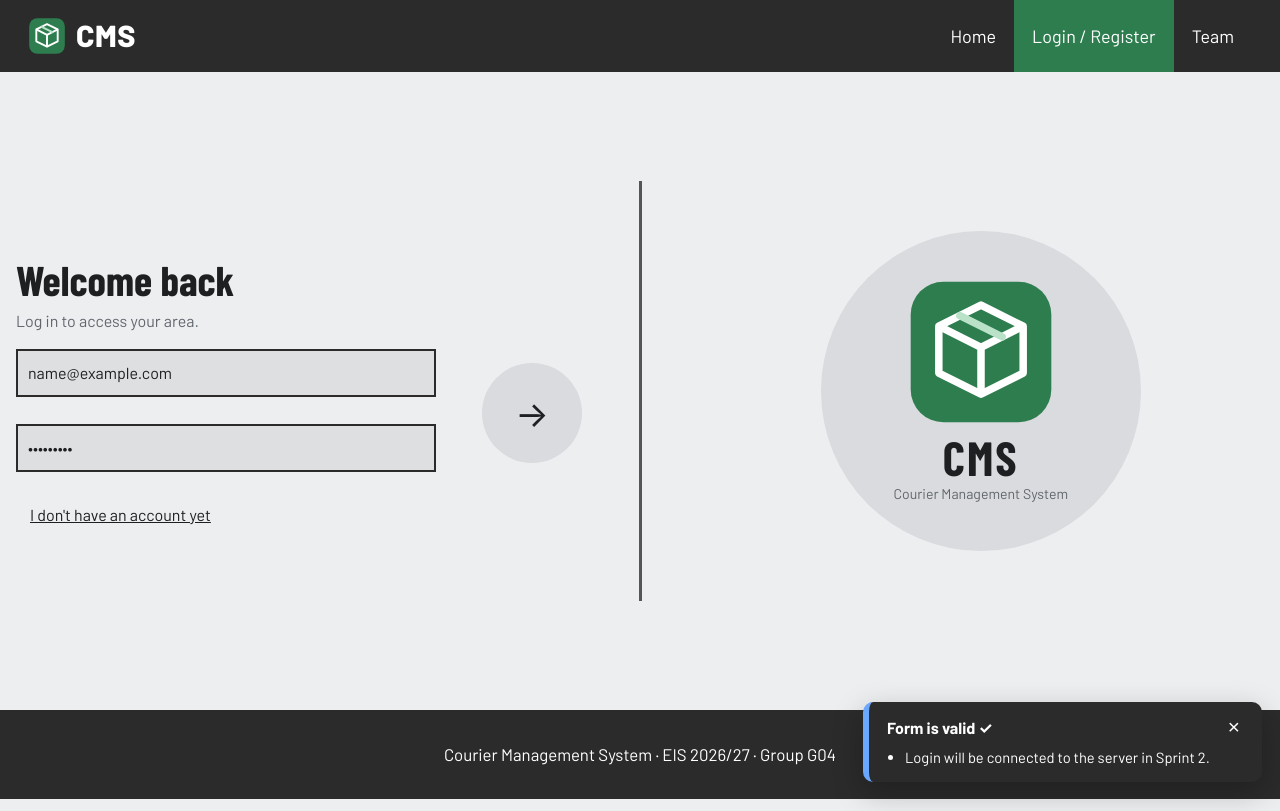
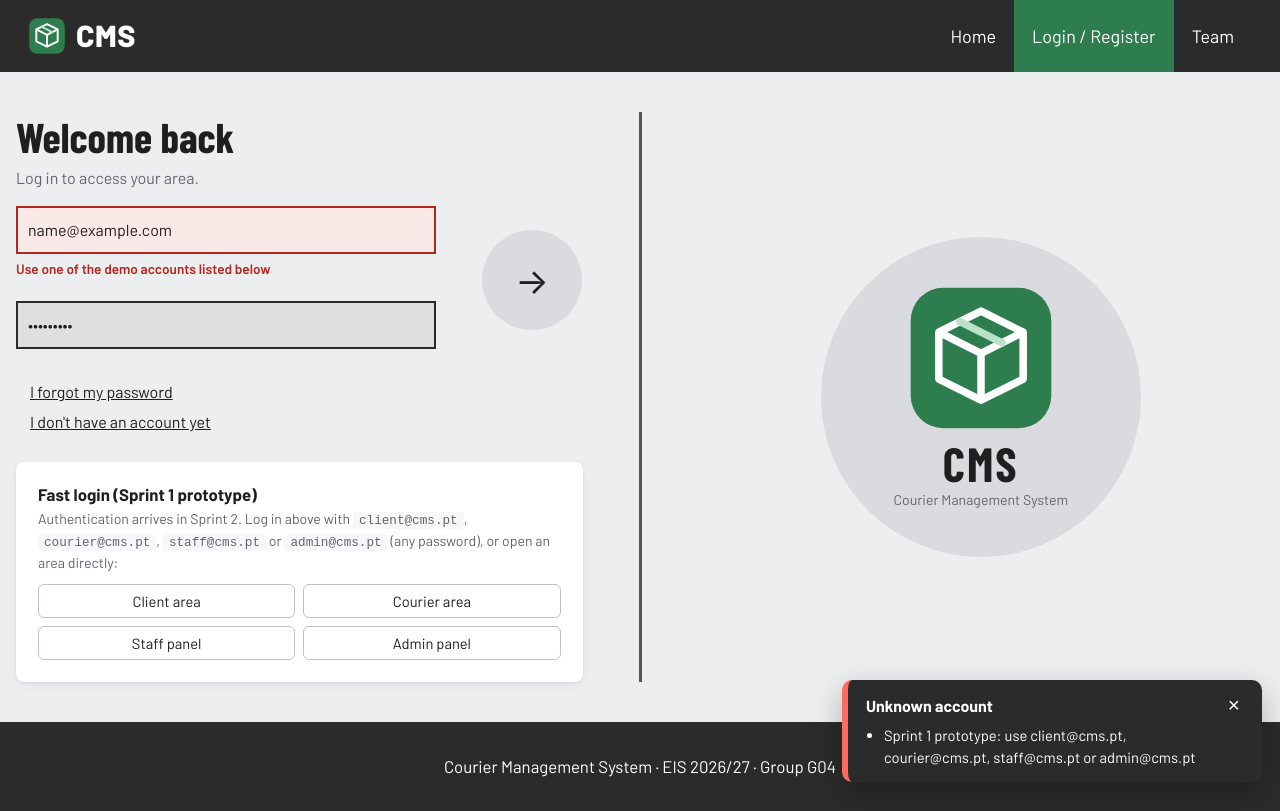
Before and after one commit to biggie2301/EIS_2627-G04_MEEC, a plain HTML site: page public_html/login.html in a window 1280 px wide. Both pictures are taken after typing "name@example.com", "Sample123" into the empty fields and a click on the button "Log in". Drawn offline with nearby package versions, Linux system fonts and the light colour scheme.

Commit message:
add fast login to user areas and password recovery page

```diff
--- a/public_html/css/login.css
+++ b/public_html/css/login.css
@@ -31,6 +31,10 @@
 .auth-section:target, .auth-section.default { display: block; }
 .auth-col:has(.auth-section:target) .auth-section.default:not(:target) { display: none; }
 
+.proto-nav { margin-top: 28px; }
+.proto-nav h3 { font-size: 1.05rem; margin-bottom: 4px; }
+.proto-nav .links { display: grid; grid-template-columns: repeat(2, minmax(0, 1fr)); gap: 8px; margin-top: 10px; }
+
 @media (max-width: 860px) {
     .auth-panel { grid-template-columns: 1fr; gap: 30px; }
     .auth-divider { display: none; }
--- /dev/null
+++ b/public_html/js/login.js
@@ -0,0 +1,27 @@
+/* ==========================================================================
+   CMS — Fast login (login.html) — Sprint 1 prototype
+   There is no server yet, so the login form only checks the fields
+   (js/validation.js) and then opens the area of one of the demo accounts.
+   Real authentication will replace this in Sprint 2.
+   ========================================================================== */
+(function () {
+    "use strict";
+    var AREAS = {
+        "client@cms.pt": "client.html",
+        "courier@cms.pt": "courier.html",
+        "staff@cms.pt": "staff.html",
+        "admin@cms.pt": "admin.html"
+    };
+    var form = document.getElementById("login-form");
+    var email = document.getElementById("login-email");
+
+    form.cmsOnValid = function () {
+        var page = AREAS[email.value.trim().toLowerCase()];
+        if (!page) {
+            window.CMSValidate.setError(email, "Use one of the demo accounts listed below");
+            window.CMSValidate.toast("Unknown account", ["Sprint 1 prototype: use client@cms.pt, courier@cms.pt, staff@cms.pt or admin@cms.pt"], "error");
+            return;
+        }
+        window.location.href = page;
+    };
+})();
--- a/public_html/login.html
+++ b/public_html/login.html
@@ -46,17 +46,30 @@
                             <button type="submit" class="btn btn-round" aria-label="Log in" title="Log in">&rarr;</button>
                         </div>
                         <div class="auth-links">
+                            <a href="#forgot">I forgot my password</a>
                             <a href="#register">I don't have an account yet</a>
                         </div>
                     </form>
+
+                    <!-- Sprint 1 prototype: there is no authentication yet, so these links open each role area -->
+                    <div class="card proto-nav" >
+                        <h3>Fast login (Sprint 1 prototype)</h3>
+                        <p class="small muted mb-0">Authentication arrives in Sprint 2. Log in above with <code>client@cms.pt</code>, <code>courier@cms.pt</code>, <code>staff@cms.pt</code> or <code>admin@cms.pt</code> (any password), or open an area directly:</p>
+                        <div class="links">
+                            <a class="btn btn-outline btn-sm" href="client.html">Client area</a>
+                            <a class="btn btn-outline btn-sm" href="courier.html">Courier area</a>
+                            <a class="btn btn-outline btn-sm" href="staff.html">Staff panel</a>
+                            <a class="btn btn-outline btn-sm" href="admin.html">Admin panel</a>
+                        </div>
+                    </div>
                 </section>
 
                 <!-- ============ REGISTER ============ -->
                 <section id="register" class="auth-section" aria-labelledby="register-title">
                     <h1 id="register-title" class="auth-title">Create account</h1>
                     <p class="muted mb-2">Clients can start immediately. Courier accounts are validated by our staff and staff accounts by an administrator.</p>
-                    <form id="register-form" class="card">
-                        <fieldset class="static-wrap" disabled>
+                    <form id="register-form" class="card" data-validate>
+                        <fieldset class="static-wrap">
                         <div class="form-grid">
                             <div class="field full">
                                 <label for="reg-role">I want to register as <span class="req">*</span></label>
@@ -88,6 +101,21 @@
                         </fieldset>
                     </form>
                 </section>
+
+                <!-- ============ FORGOT PASSWORD ============ -->
+                <section id="forgot" class="auth-section" aria-labelledby="forgot-title">
+                    <h1 id="forgot-title" class="auth-title">Recover password</h1>
+                    <p class="muted mb-2">Enter the email of your account and we will send you a reset link.</p>
+                    <form id="forgot-form" class="card" data-validate>
+                        <fieldset class="static-wrap">
+                        <div class="field"><label for="forgot-email">Account email <span class="req">*</span></label><input id="forgot-email" type="email" required data-rule="email" data-label="Email"><div class="field-error"></div></div>
+                        <div class="form-actions">
+                            <a href="#login" class="btn btn-outline">Back to login</a>
+                            <button type="submit" class="btn">Send reset link</button>
+                        </div>
+                        </fieldset>
+                    </form>
+                </section>
             </div>
 
             <div class="auth-divider" aria-hidden="true"></div>
@@ -109,5 +137,6 @@
     </footer>
 
     <script src="js/validation.js"></script>
+    <script src="js/login.js"></script>
 </body>
 </html>
```
